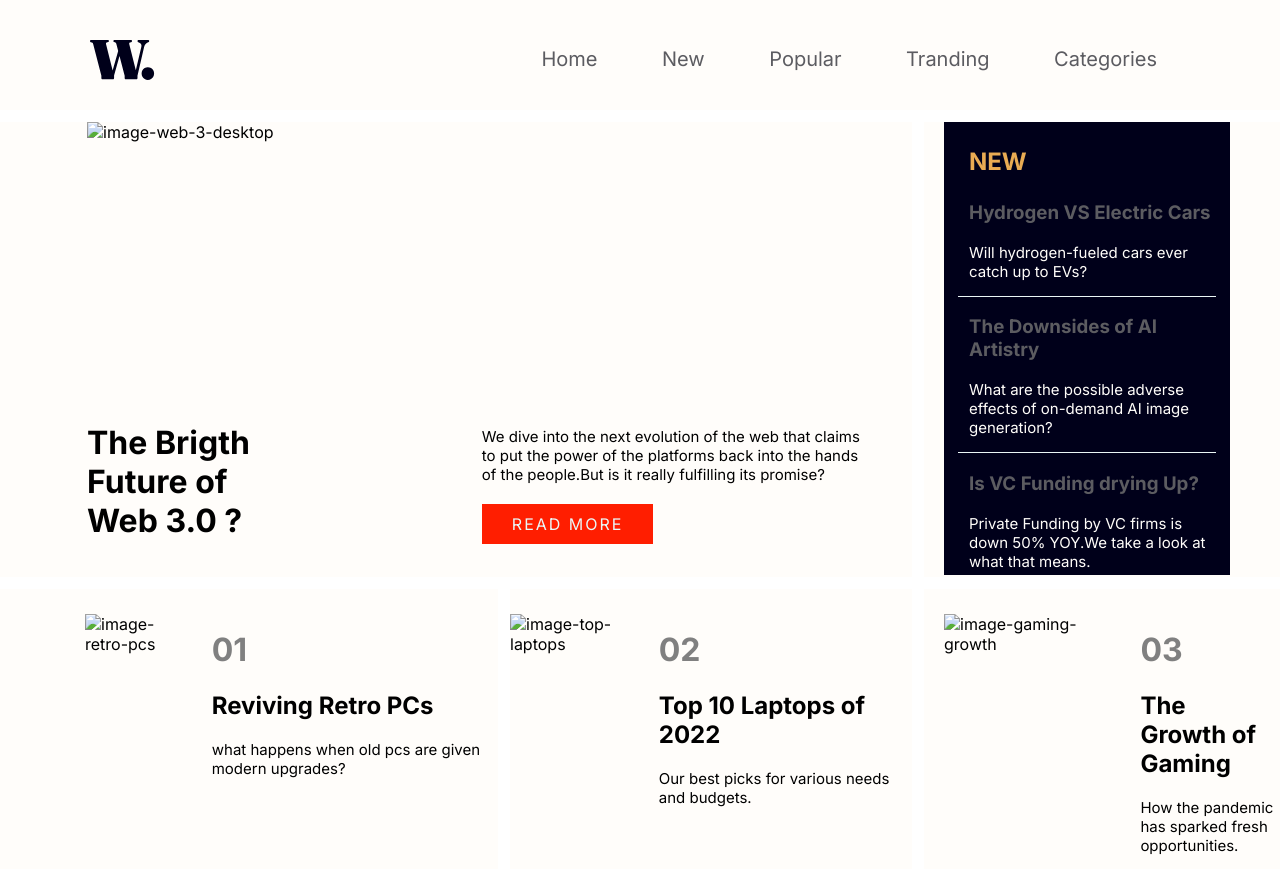
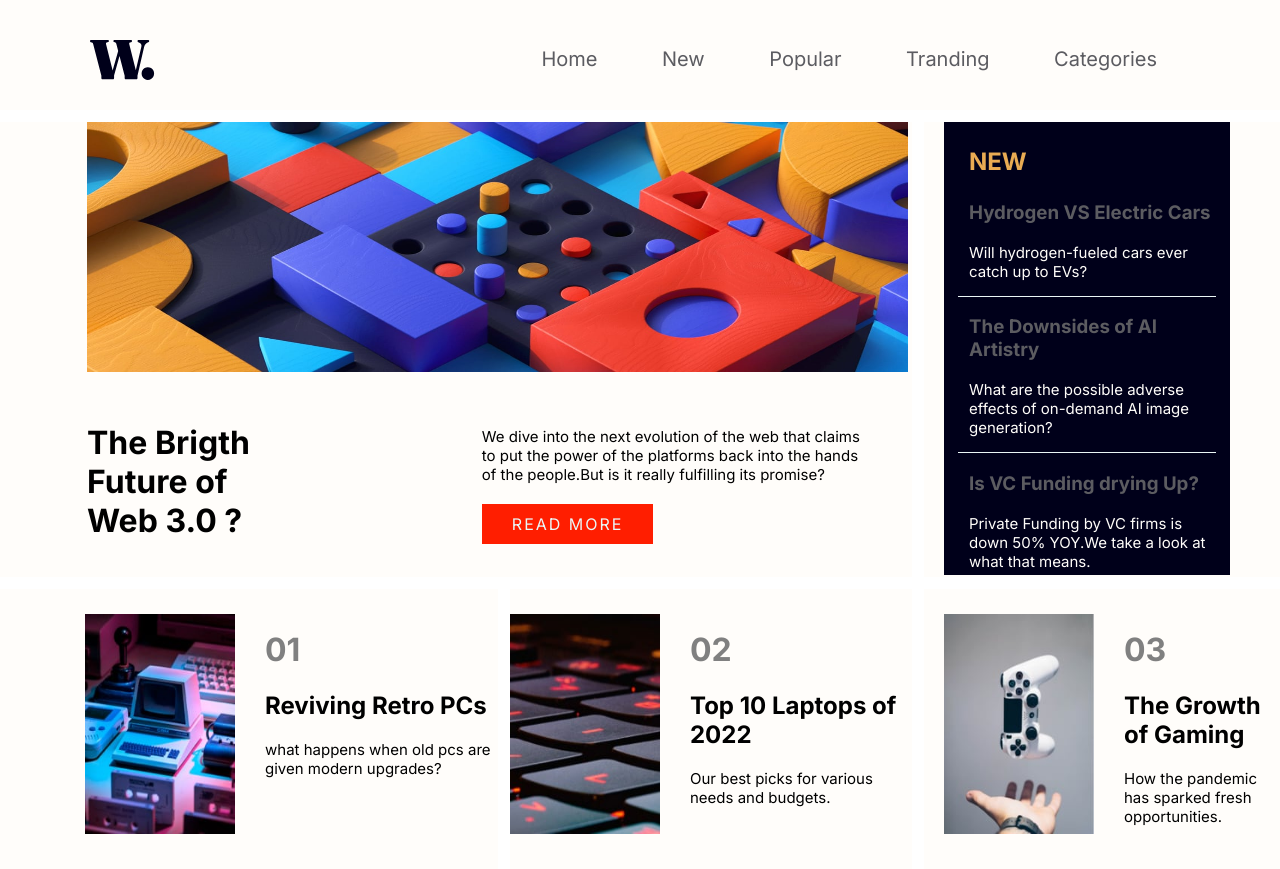
Before and after one commit to surajCoder07/News-Homepage, a plain HTML site: page index.html in a window 1280 px wide. Drawn offline with Linux system fonts and the light colour scheme.

Commit message:
just editing images path

```diff
--- a/index.html
+++ b/index.html
@@ -4,7 +4,7 @@
   <meta charset="UTF-8">
   <meta name="viewport" content="width=device-width, initial-scale=1.0"> <!-- displays site properly based on user's device -->
 
-  <link rel="icon" type="image/png" sizes="32x32" href="images/favicon-32x32.png">
+  <link rel="icon" type="image/png" sizes="32x32" href="favicon-32x32.png">
   <link rel="preconnect" href="https://fonts.googleapis.com">
 <link rel="preconnect" href="https://fonts.gstatic.com" crossorigin>
 <link href="https://fonts.googleapis.com/css2?family=Inter:wght@400;700;800&display=swap" rel="stylesheet">
@@ -37,7 +37,7 @@
     <div class="item item2">
 
       <div class="img2">
-        <img src="../images/image-web-3-desktop.jpg" alt="image-web-3-desktop">
+        <img src="image-web-3-desktop.jpg" alt="image-web-3-desktop">
       </div>
       <div class="mid-heading">
         <h1>The Brigth Future of Web 3.0 ?</h1>
@@ -71,7 +71,7 @@
     </div>
     <div class="item item4">
       <div class="footer-img1">
-        <img src="images/image-retro-pcs.jpg" alt="image-retro-pcs">
+        <img src="image-retro-pcs.jpg" alt="image-retro-pcs">
       </div>
       <div class="footer-first">
         <h1>01</h1>
@@ -81,7 +81,7 @@
     </div>
     <div class="item item5">
       <div class="footer-img2">
-        <img src="images/image-top-laptops.jpg" alt="image-top-laptops">
+        <img src="image-top-laptops.jpg" alt="image-top-laptops">
       </div>
 
       <div class="footer-second">
@@ -93,7 +93,7 @@
 
     <div class="item item6">
       <div class="footer-img3">
-        <img src="images/image-gaming-growth.jpg" alt="image-gaming-growth">
+        <img src="image-gaming-growth.jpg" alt="image-gaming-growth">
       </div>
       <div class="footer-third">
         <h1>03</h1>
```
